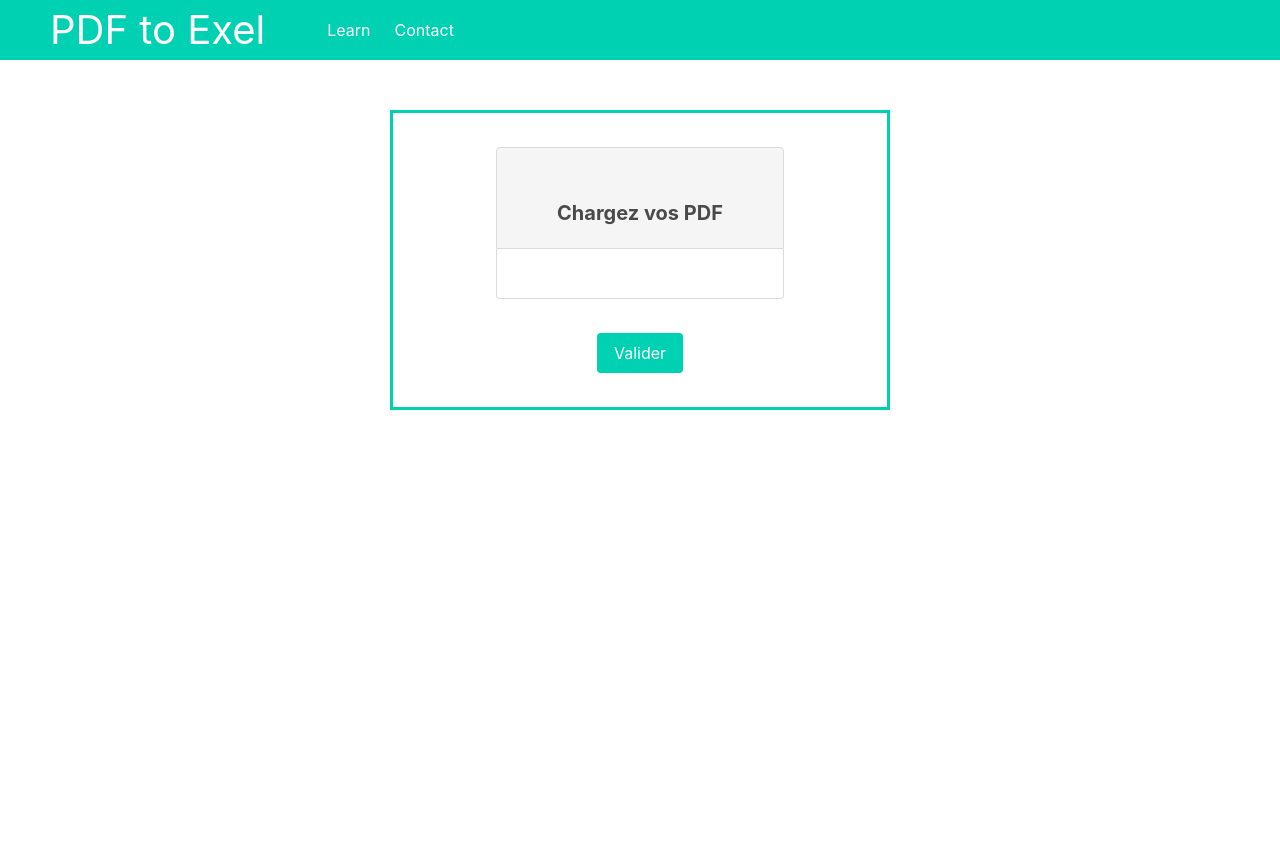
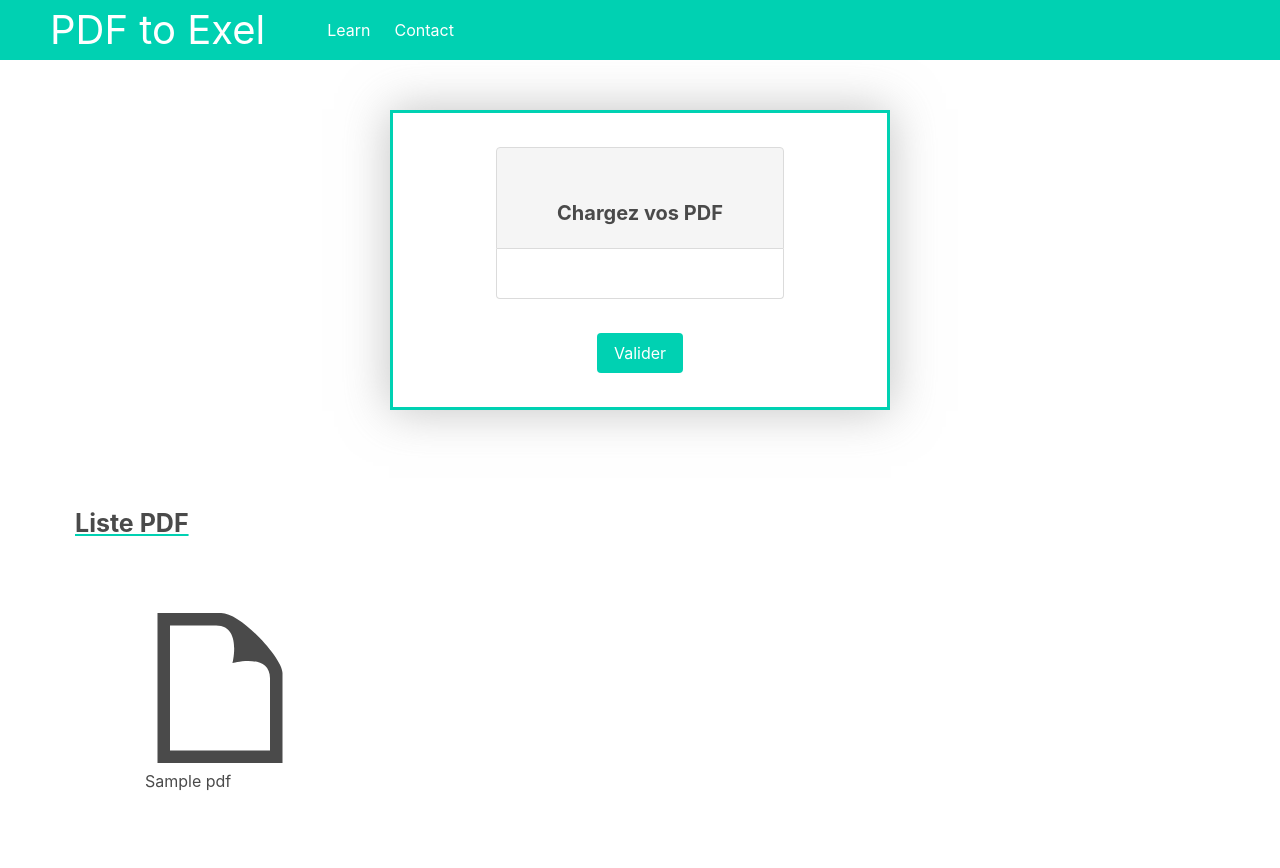
Before and after one commit to SvenM1234/python_pdf, a Flask app: template templates/index.html in a window 1280 px wide. Before the commit the page ends 410 px from the top, so only its background shows below. Run offline with Flask 2, Linux system fonts and the light colour scheme; the template is opened without the code that fills it: most values are stand-ins (such as "Sample title", 1, 10 or a date in 2020).

Commit message:
liste pdf

```diff
--- a/app.py
+++ b/app.py
@@ -14,16 +14,16 @@ app.config.from_pyfile('config.py')
 # print(app.config)
 
 @app.route('/')
+@app.route('/accueil')
 def hello():
 
-    return render_template('index.html')
+    files = os.listdir(os.path.join(app.config['UPLOAD_FOLDER']))
 
+    for pdf in files:
+        print(pdf)
 
+    return render_template('index.html', files=files)
 
-@app.route('/accueil')
-def accueil():
-
-    return render_template('index.html')
 
 
 @app.route('/pdf', methods = ['POST'])
--- a/static/css/main.css
+++ b/static/css/main.css
@@ -20,6 +20,10 @@ a{
     justify-content: space-around;
 }
 
+nav a:hover{
+    color: black !important;
+}
+
 .cont-form-pdf{
     display: flex;
     justify-content: center;
@@ -35,7 +39,8 @@ a{
     justify-content: space-evenly;
     flex-direction: column;
     align-items: center;
-
+    -webkit-box-shadow: 0px 0px 45px 1px rgb(150, 150, 150, 0.56);
+    box-shadow: 0px 0px 45px 1px rgb(150, 150, 150, 0.56)
 }
 
 .cont-form-pdf label{
@@ -45,3 +50,49 @@ a{
     font-weight: bold;
     font-size: 20px;
 }
+
+.title-list-pdf{
+    font-size: 25px;
+    font-weight: bold;
+    text-decoration: underline #00d1b2;
+}
+
+.part-list-pdf{
+    margin: 45px 75px;
+}
+
+.cont-list-pdf{
+    display: flex;
+    margin: 40px;
+}
+
+.pdf-indiv{
+    margin: 30px;
+    max-width: 170px;
+    overflow: hidden;
+    white-space: nowrap; /* Don't forget this one */
+    text-overflow: ellipsis;
+}
+
+.pdf-indiv:hover{
+    cursor: pointer;
+}
+
+.icon-pdf{
+    width: 150px;
+}
+
+.title-pdf{
+    /* background: linear-gradient(transparent 100px, white); */
+    position: relative;
+}
+
+.title-pdf:before {
+    content:'';
+    width:100%;
+    height:100%;
+    position:absolute;
+    left:0;
+    top:0;
+    background: linear-gradient(0.25turn, transparent 110px, white);
+  }
--- a/templates/index.html
+++ b/templates/index.html
@@ -19,5 +19,16 @@
             <input class="button is-primary" type="submit" value="Valider">
         </form>
     </div>
+    <div class="part-list-pdf">
+        <h2 class="title-list-pdf">Liste PDF</h2>
+        <div class="cont-list-pdf">
+            {% for pdf in files %}
+                <div class="pdf-indiv">
+                    <img class="icon-pdf" src="{{url_for('static',filename='img/svg/pdf.svg')}}" alt="" title="{{pdf}}">
+                    <div class="title-pdf">{{pdf}}</div>
+                </div>
+            {% endfor %}
+        </div>
+    </div>
 
 {% endblock %}
```
Also changed, not shown: static/img/svg/pdf.svg (added), 1 other file.
